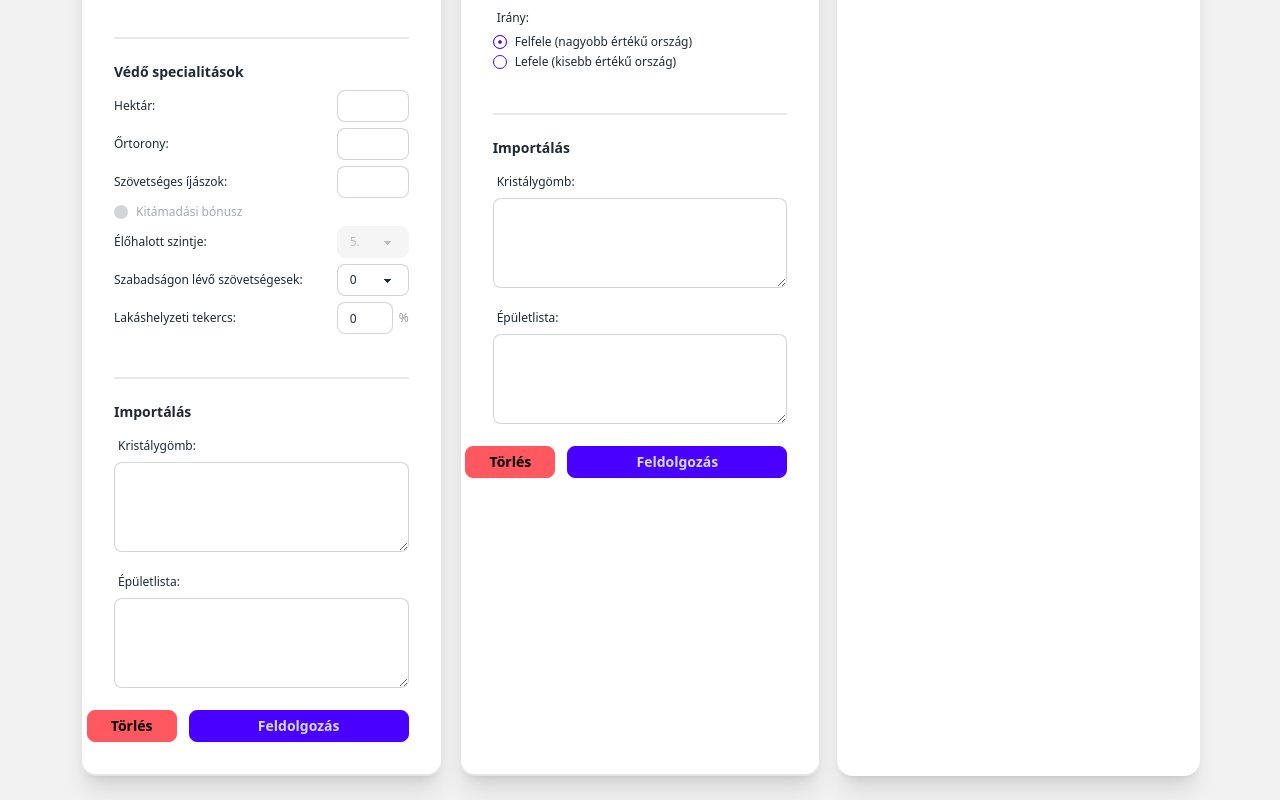
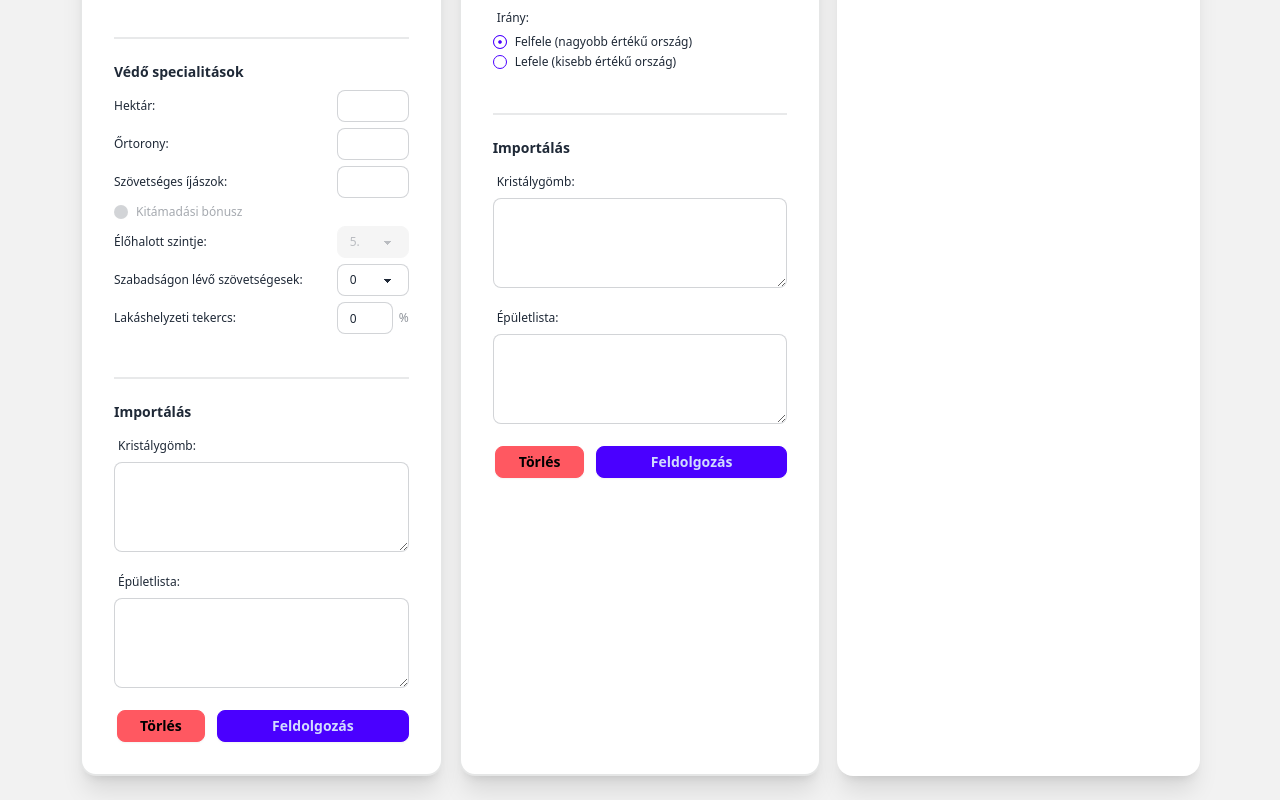
Before and after one commit to velvet07/hodito, a React app: page / in a window 1280 px wide. Shown: the part 1046-1846 px from the top of the page. Built offline with nearby package versions, Linux system fonts and the light colour scheme.

Commit message:
Set war import buttons to percentage widths

```diff
--- a/src/components/WarCalculator.tsx
+++ b/src/components/WarCalculator.tsx
@@ -493,7 +493,7 @@ const WarCalculatorComponent: React.FC = () => {
                   <button
                     onClick={handleVedoClear}
                     className="btn btn-error btn-sm"
-                    style={{ width: '90px' }}
+                    style={{ width: '30%' }}
                     type="button"
                   >
                     Törlés
@@ -501,7 +501,7 @@ const WarCalculatorComponent: React.FC = () => {
                   <button
                     onClick={handleVedoImport}
                     className="btn btn-primary btn-sm"
-                    style={{ flex: '0 0 220px' }}
+                    style={{ width: '65%' }}
                     type="button"
                   >
                     Feldolgozás
@@ -701,7 +701,7 @@ const WarCalculatorComponent: React.FC = () => {
                   <button
                     onClick={handleTamadoClear}
                     className="btn btn-error btn-sm"
-                    style={{ width: '90px' }}
+                    style={{ width: '30%' }}
                     type="button"
                   >
                     Törlés
@@ -709,7 +709,7 @@ const WarCalculatorComponent: React.FC = () => {
                   <button
                     onClick={handleTamadoImport}
                     className="btn btn-primary btn-sm"
-                    style={{ flex: '0 0 220px' }}
+                    style={{ width: '65%' }}
                     type="button"
                   >
                     Feldolgozás
```
